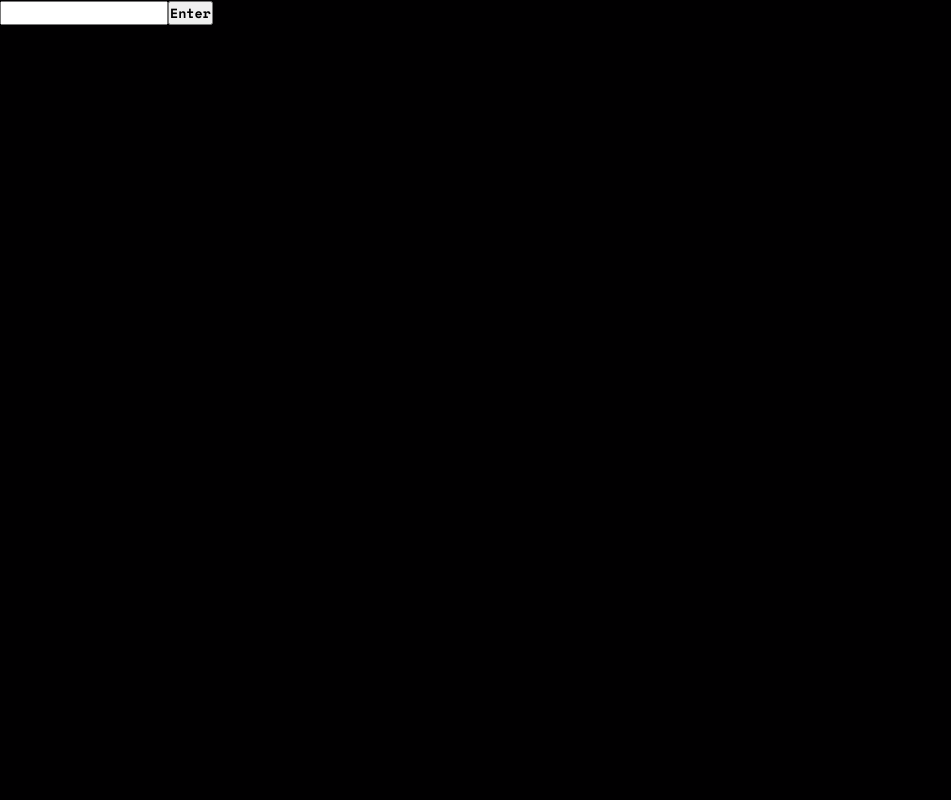
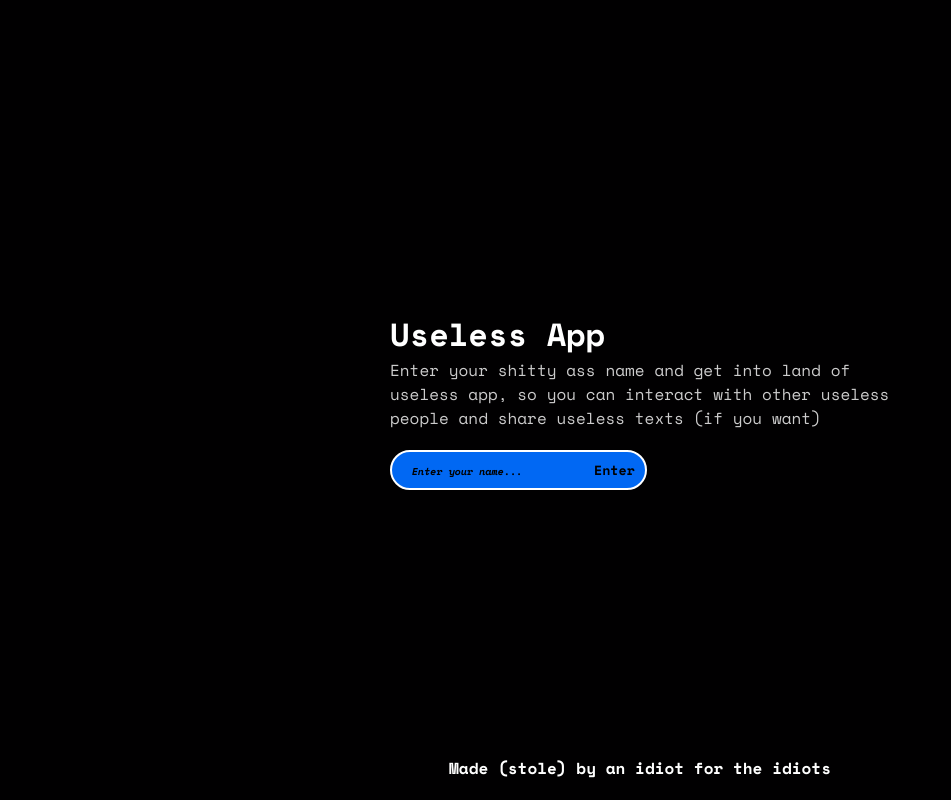
Before and after one commit to bhushan6/client, a React (Create React App) app: page / in a window 1280 px wide. Shown: the whole page, without its empty margins (0-951 px from the left). Built offline with nearby package versions, Linux system fonts and the light colour scheme.

Commit message:
finished up the UI

```diff
--- a/public/index.html
+++ b/public/index.html
@@ -24,7 +24,7 @@
       work correctly both with client-side routing and a non-root public URL.
       Learn how to configure a non-root public URL by running `npm run build`.
     -->
-    <title>React App</title>
+    <title>Useless App</title>
   </head>
   <body>
     <noscript>You need to enable JavaScript to run this app.</noscript>
--- a/src/App.css
+++ b/src/App.css
@@ -26,13 +26,35 @@ body{
   /* position: relative; */
 }
 
+.subText{
+  font-weight: 400;
+  opacity: 0.8;
+}
+
+.form-btn:hover{
+  opacity: 0.5;
+  transition: all 0.2s ease-in;
+}
+
 ::placeholder { /* Chrome, Firefox, Opera, Safari 10.1+ */
   color: black;
   font-size: 10px;
-  font-weight: 400;
   font-style: italic;
   opacity: 1; /* Firefox */
 }
+
+.credits{
+  position: absolute;
+  bottom: 20px;
+  left: 50%;
+  transform: translateX(-50%);
+  color: white;
+  white-space: nowrap ;
+}
+
+/* .underline{ */
+  /* border-bottom: 3px solid #0168F3; */
+/* } */
 
 /* 4AE0BF */
 /* 0168F3 */
--- a/src/App.js
+++ b/src/App.js
@@ -6,12 +6,12 @@ import './App.css';
 
 function App() {
   const [name, setName] = useState('')
-
+  const [color, setColor] = useState()
   const [enter, setEnter] = useState(false)
 
   return (
     <div className="App">
-      {enter ? (<Playground name={name} />) : (<NameInput name={name} setName={setName} setEnter={setEnter} />)}
+      {enter ? (<Playground name={name} color={color} />) : (<NameInput name={name} setName={setName} setEnter={setEnter} setColor={setColor} />)}
     </div>
   );
 }
--- a/src/components/Cursor.jsx
+++ b/src/components/Cursor.jsx
@@ -35,7 +35,7 @@ const Cursor = ({ws, name, bg}) => {
         }, 2000)
       }
 
-        // document.body.style.cursor = 'none'
+        document.body.style.cursor = 'none'
         const mouseMove = (e) => {
           setMousePosition({
             x: e.clientX,
@@ -62,8 +62,6 @@ const Cursor = ({ws, name, bg}) => {
                 removeMessage(id)
                 inputRef.current.value = ''
                 inputValue.current = null
-            }else{
-              console.log("NOT FOCUSED");
             }
           }
         }
@@ -143,6 +141,7 @@ const Cursor = ({ws, name, bg}) => {
                       height: '30px',
                       lineHeight: '16px',
                       border: '2px solid white',
+                      whiteSpace: 'nowrap'
                     }}
                     key={id}
                   >
--- /dev/null
+++ b/src/components/Info.jsx
@@ -0,0 +1,29 @@
+import React from 'react'
+
+const Info = ({borderColor}) => {
+  return (
+    <div
+        style={{
+            color: 'white',
+            position: 'absolute',
+            right: '10px',
+            top: '10px'
+        }}
+    >
+        <p
+            style={{
+                fontSize: '12px',
+                textAlign: 'right'
+            }}
+        >
+            Press <span style={{borderBottom: `3px solid #${borderColor}`}} className='underline'>'Slash'</span> (/) to open the text box
+            <br/>
+            &
+            <br/>
+            <span style={{borderBottom: `3px solid #${borderColor}`}} className='underline'>'Enter'</span> to send a message
+        </p>
+    </div>
+  )
+}
+
+export default Info
--- a/src/components/NameInput.jsx
+++ b/src/components/NameInput.jsx
@@ -1,14 +1,104 @@
 import React from 'react'
 
-const NameInput = ({name, setName, setEnter}) => {
+const colors = ['4AE0BF', '0168F3', 'DD0069', '5F1CA5', 'd054ab', 'ee4722', '48ff07', 'ee4722']
+const getRandomColor = () => colors[Math.floor(Math.random() * colors.length)]
+const color = getRandomColor()
+const NameInput = ({name, setName, setEnter, setColor}) => {
+
+  const inputRef = React.useRef()
+
+  const submit = () => {
+    name !== '' && setEnter(true)
+  }
+
+  const keyPressed = e => {
+    console.log(">>>>>>>>>>>>");
+    if(e.code === 'Enter'){
+      submit()
+    }
+  }
+
+  React.useEffect(() => {
+    inputRef.current?.focus()
+    setColor(color)
+
+    document.addEventListener('keypress', keyPressed)
+
+    return () => document.removeEventListener('keypress', keyPressed)
+  }, [])
+
+
     return(
-      <div>
-        <input
-          onKeyDown = {(e) => /[a-z]/i.test(e.key) }
-          value={name}
-          onChange={e => setName(e.target.value)} type='text'
-        />
-        <button onClick={e => setEnter(true)} >Enter</button>
+      <div
+        style={{
+          display: 'flex',
+          justifyContent: 'center',
+          alignItems: 'start',
+          height: '100vh',
+          width: '500px',
+          flexDirection: 'column',
+          position: 'absolute',
+          top: '50%',
+          left: '50%',
+          transform: 'translate(-50%, -50%)',
+          gap: '20px'
+        }}
+      >
+        <div
+          style={{
+            // width: '500px'
+          }}
+        >
+          <h1 style={{color: 'white'}} >
+            Useless App
+          </h1>
+          <p className='subText' style={{color: 'white', fontWeight: '400 !important'}} >Enter your shitty ass name and get into land of useless app, so you can interact with other useless people and share useless texts (if you want) </p>
+        </div>
+        <div
+          style={{
+            background: `#${color}`,
+            padding: '10px',
+            borderRadius: '40px',
+            height: '40px',
+            display: 'flex',
+            justifyContent: 'center',
+            alignItems: 'center',
+            gap: '8px',
+            border: '2px solid white'
+          }}
+        >
+          <input
+            ref={inputRef}
+            style={{
+              background : 'transparent',
+              outline: 'none',
+              border: 'none',
+              padding: '0 10px'
+            }}
+            placeholder={'Enter your name...'}
+            onKeyDown = {(e) => /[a-z]/i.test(e.key) }
+            value={name}
+            onKeyUp = {e => keyPressed(e)}
+            onChange={e => setName(e.target.value.trim())} type='text'
+          />
+          <button
+            className='form-btn'
+            style={{
+              background : 'transparent',
+              outline: 'none',
+              border: 'none',
+              cursor: 'pointer'
+            }}
+            onClick={e => submit()} >
+              Enter
+            </button>
+        </div>
+
+        <div
+          className='credits'
+        >
+          <p>Made (stole) by an idiot for the idiots</p>
+        </div>
       </div>
     )
 }
--- a/src/components/Playground.jsx
+++ b/src/components/Playground.jsx
@@ -1,19 +1,20 @@
 import React, {useEffect, useState, useRef, useMemo} from "react"
 import User from "./User"
 import Cursor from './Cursor'
+import Info from "./Info"
 
 const textEncoder = new TextEncoder()
 const textDecoder = new TextDecoder()
 
-const colors = ['4AE0BF', '0168F3', 'DD0069', '5F1CA5', 'd054ab', 'ee4722', '48ff07', 'ee4722']
-const getRandomColor = () => colors[Math.floor(Math.random() * colors.length)]
+// const colors = ['4AE0BF', '0168F3', 'DD0069', '5F1CA5', 'd054ab', 'ee4722', '48ff07', 'ee4722']
+// const getRandomColor = () => colors[Math.floor(Math.random() * colors.length)]
 const toHexString = (bytes) => {
   return bytes.reduce((str, byte) => str + byte.toString(16).padStart(2, '0'), '');
 }
 
-const randomColor = getRandomColor()
+// const randomColor = getRandomColor()
 
-const Playground = ({name}) => {
+const Playground = ({name, color}) => {
     const [connectedUsers, setConnectedUsers] = useState([])
 
     const ws = useRef()
@@ -22,10 +23,10 @@ const Playground = ({name}) => {
 
     const view = useMemo(() => {
 
-      const color = randomColor.match(/.{1,2}/g).map((byte) => parseInt(byte, 16))
+      const randomColor = color.match(/.{1,2}/g).map((byte) => parseInt(byte, 16))
       const buf = textEncoder.encode(name);
-      return new Uint8Array([0, 3, ...color, ...buf])
-    }, [name])
+      return new Uint8Array([0, 3, ...randomColor, ...buf])
+    }, [name, color])
 
     useEffect(() => {
 
@@ -101,7 +102,8 @@ const Playground = ({name}) => {
     return (
       <>
         {connectedUsers.map((user, i) => user && <User key={user.name} bg={user.color} userId={i} socket={ws.current} name={user.name} />)}
-        {socket && <Cursor ws={socket} name={name} bg={randomColor} />}
+        {socket && <Cursor ws={socket} name={name} bg={color} />}
+        <Info borderColor={color} />
       </>
     );
   }
```
Also changed, not shown: 1 other file (tests, documents, lock files or other folders).
